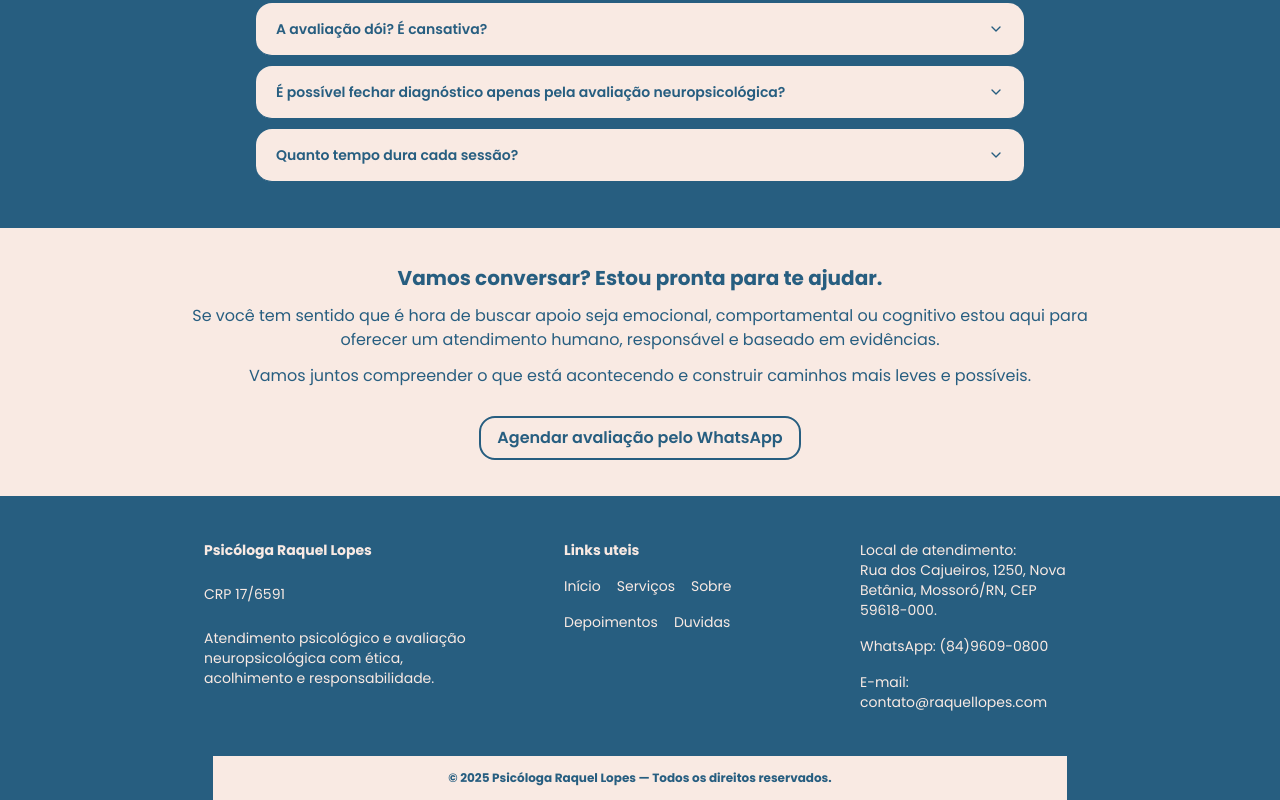
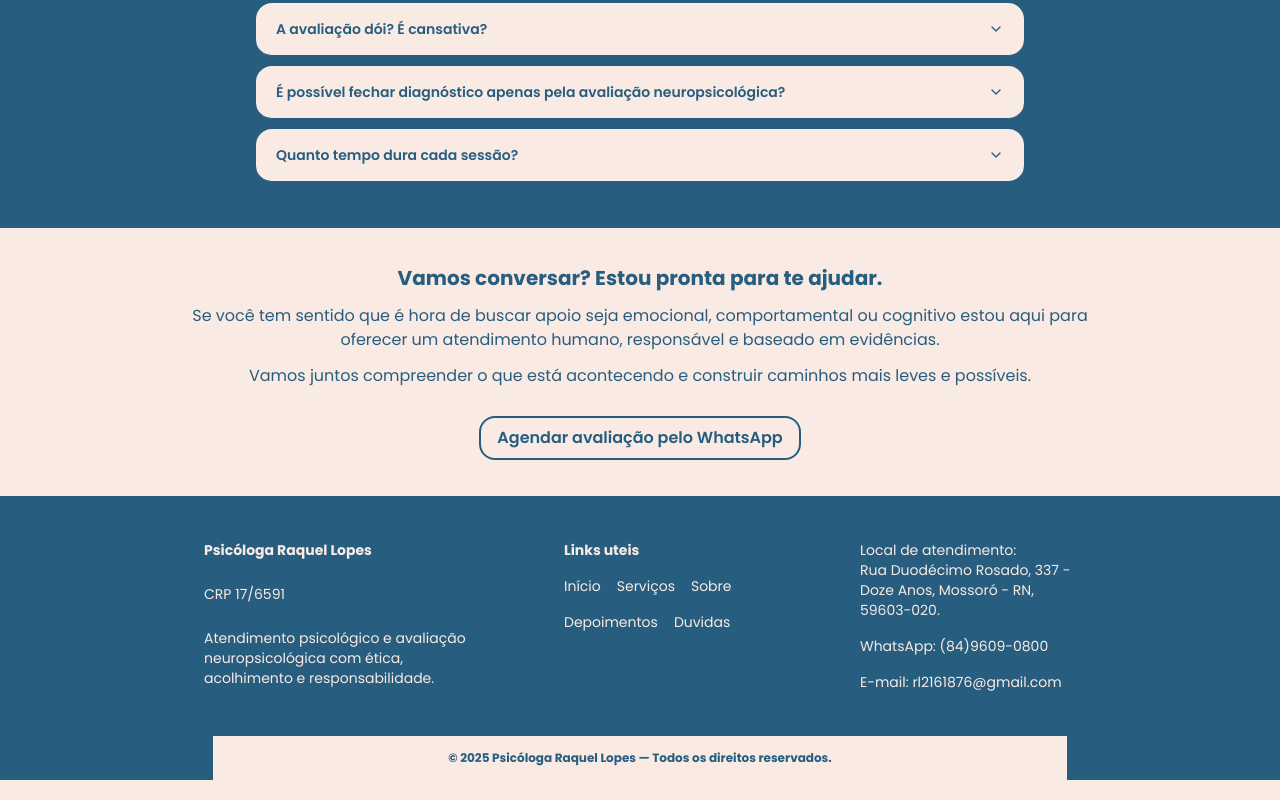
Before and after one commit to Evandro-bz-Junior/Lp-Raquel-Lopes, a Next.js app: page / in a window 1280 px wide. Shown: the part 3230-4030 px from the top of the page. Built offline with nearby package versions, Linux system fonts and the light colour scheme.

Commit message:
add footer texts

```diff
--- a/src/components/Footer.tsx
+++ b/src/components/Footer.tsx
@@ -23,9 +23,9 @@ export default function Footer() {
                     </div>
 
                     <div className="w-80 md:w-64 flex flex-col gap-4 px-5 p-4">
-                        <span>Local de atendimento:<br /> Rua dos Cajueiros, 1250, Nova Betânia, Mossoró/RN, CEP 59618-000.</span>
+                        <span>Local de atendimento:<br /> Rua Duodécimo Rosado, 337 - Doze Anos, Mossoró - RN, 59603-020.</span>
                         <span>WhatsApp:  <a   href="https://wa.me/558496090800" target="_blank" rel="noopener noreferrer">(84)9609-0800</a></span>
-                        <span>E-mail: contato@raquellopes.com</span>
+                        <span>E-mail: <a   href="mailto:rl2161876@gmail.com" target="_blank" rel="noopener noreferrer">rl2161876@gmail.com</a></span>
                     </div>
                 </div>
 
```
